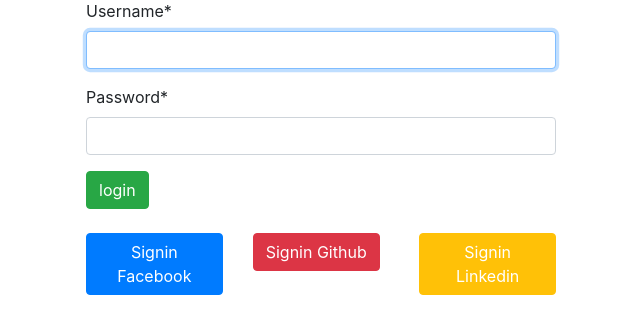
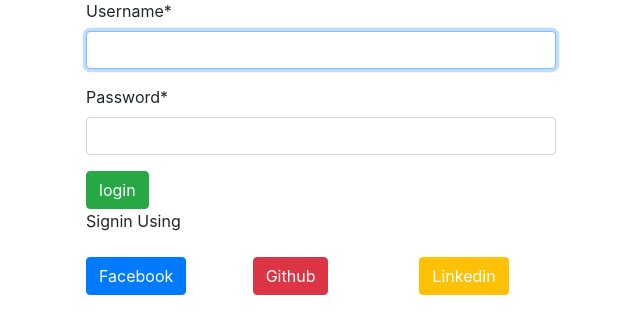
Before and after one commit to yash9662/Blog_App, a Django app: page /login/ in a window 1280 px wide. Shown: the part 137-471 px from the top of the page, without its empty margins (319-959 px from the left). Run offline with Django 4.2, Linux system fonts and the light colour scheme; some libraries are stand-ins or nearby versions.

Commit message:
Update login.html

```diff
--- a/articles/templates/registration/login.html
+++ b/articles/templates/registration/login.html
@@ -38,25 +38,25 @@
         <input type="submit" value="login" class="btn btn-success">
 
     </form>
-
+    <p>Signin Using </p>
     <div class="row mt-4">
       <div class="col">
         <button class="btn btn-primary">
-          <a class="link-style" href="{% url 'social:begin' 'facebook' %}">Signin Facebook</a>
+          <a class="link-style" href="{% url 'social:begin' 'facebook' %}">Facebook</a>
 
         </button>
       </div>
 
        <div class="col">
         <button class="btn btn-danger">
-          <a class="link-style" href="{% url 'social:begin' 'github' %}">Signin Github</a>
+          <a class="link-style" href="{% url 'social:begin' 'github' %}">Github</a>
 
         </button>
       </div>
 
        <div class="col">
         <button class="btn btn-warning">
-          <a class="link-style" href="{% url 'social:begin' 'linkedin-oauth2' %}">Signin Linkedin</a>
+          <a class="link-style" href="{% url 'social:begin' 'linkedin-oauth2' %}">Linkedin</a>
 
         </button>
       </div>
```
